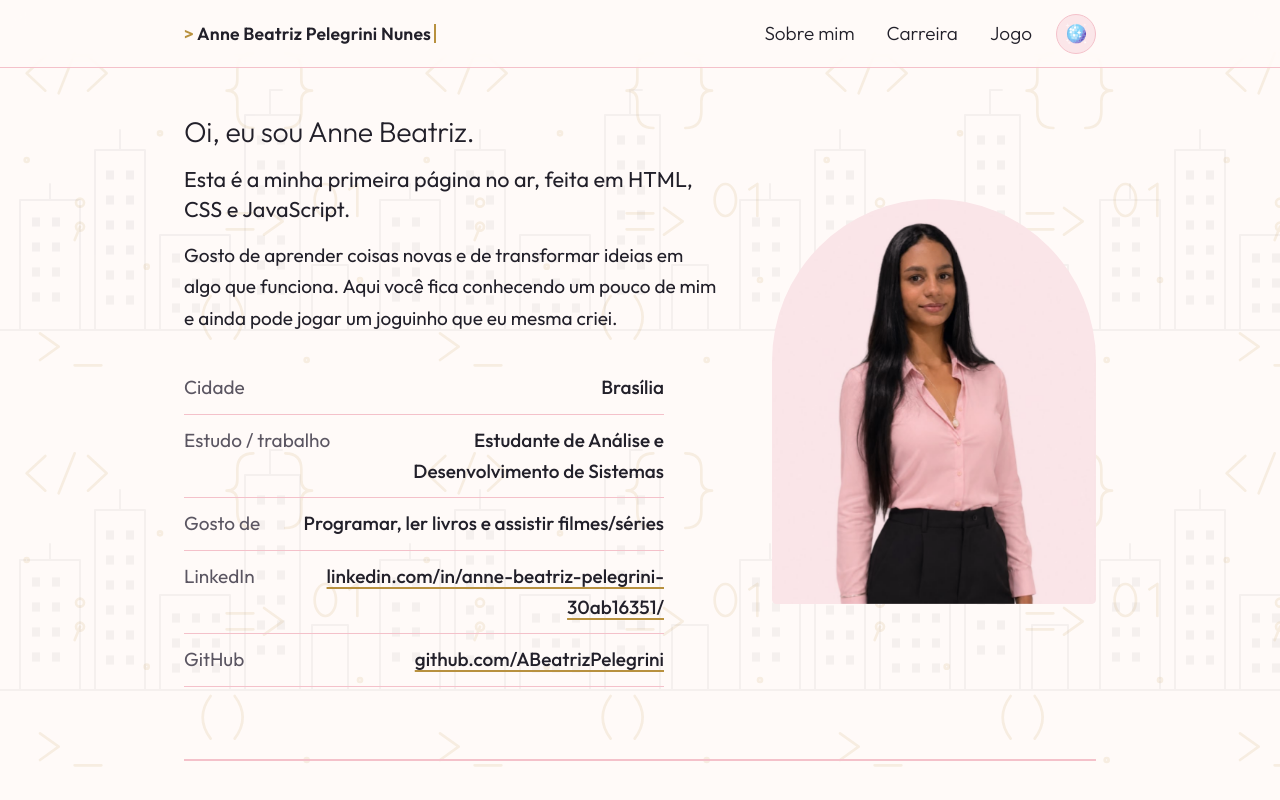
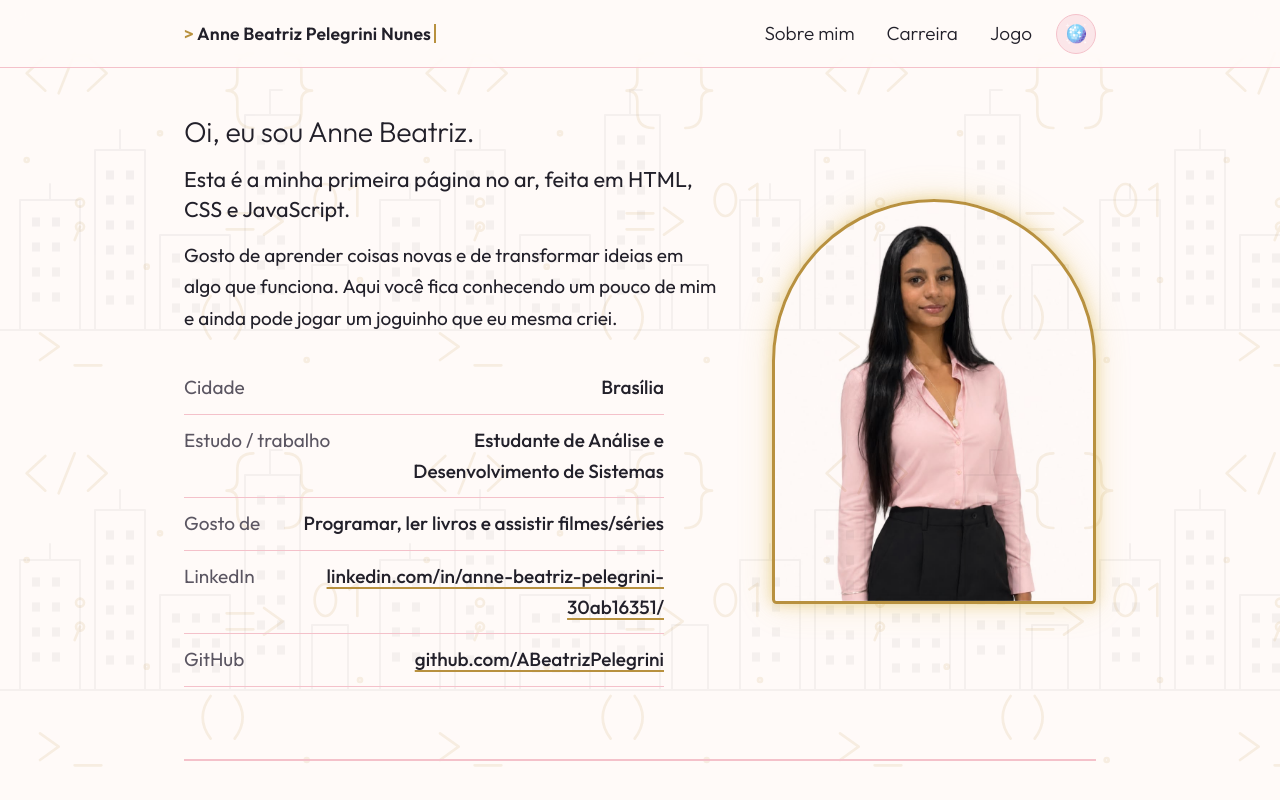
Before and after one commit to ABeatrizPelegrini/minha-pagina, a plain HTML site: page index.html in a window 1280 px wide. Shown: the top 800 px of the page. Drawn offline with Linux system fonts and the light colour scheme; animation ran at ten frames a second.

Commit message:
minha-pagina

```diff
--- a/estilo.css
+++ b/estilo.css
@@ -276,10 +276,17 @@ main {
 .retrato {
   margin: 0;
   aspect-ratio: 4 / 5;
-  background: var(--rosa-claro);
+  background: none;
   border-radius: 999px 999px 28px 28px;
   overflow: hidden;
+
+  /* borda dourada*/
+  border: 3px solid var(--ouro);
+  box-shadow:
+    0 0 14px rgba(212, 175, 55, 0.45),
+    0 0 36px rgba(212, 175, 55, 0.2);
 }
+
 
 .retrato img {
   display: block;
```
